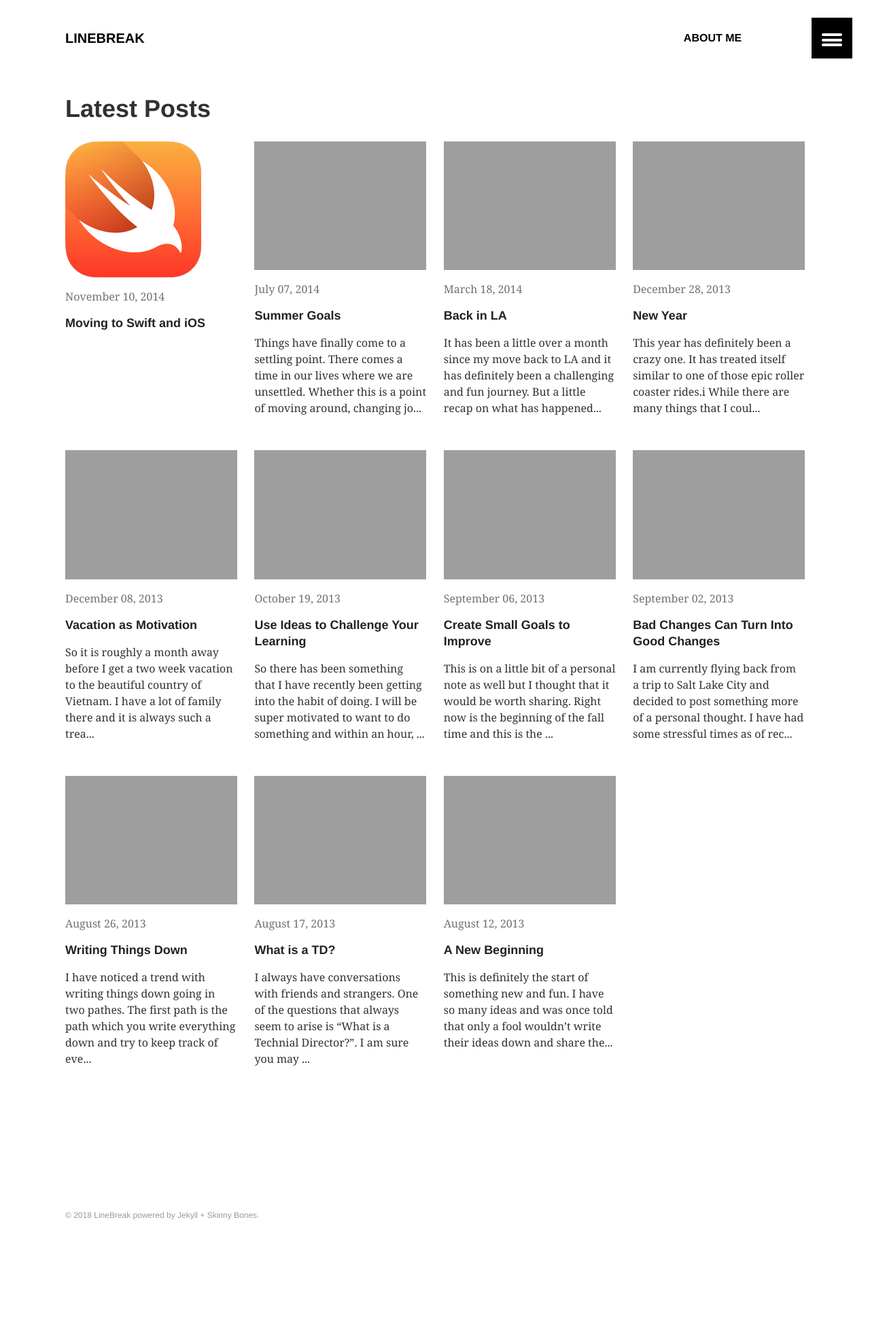
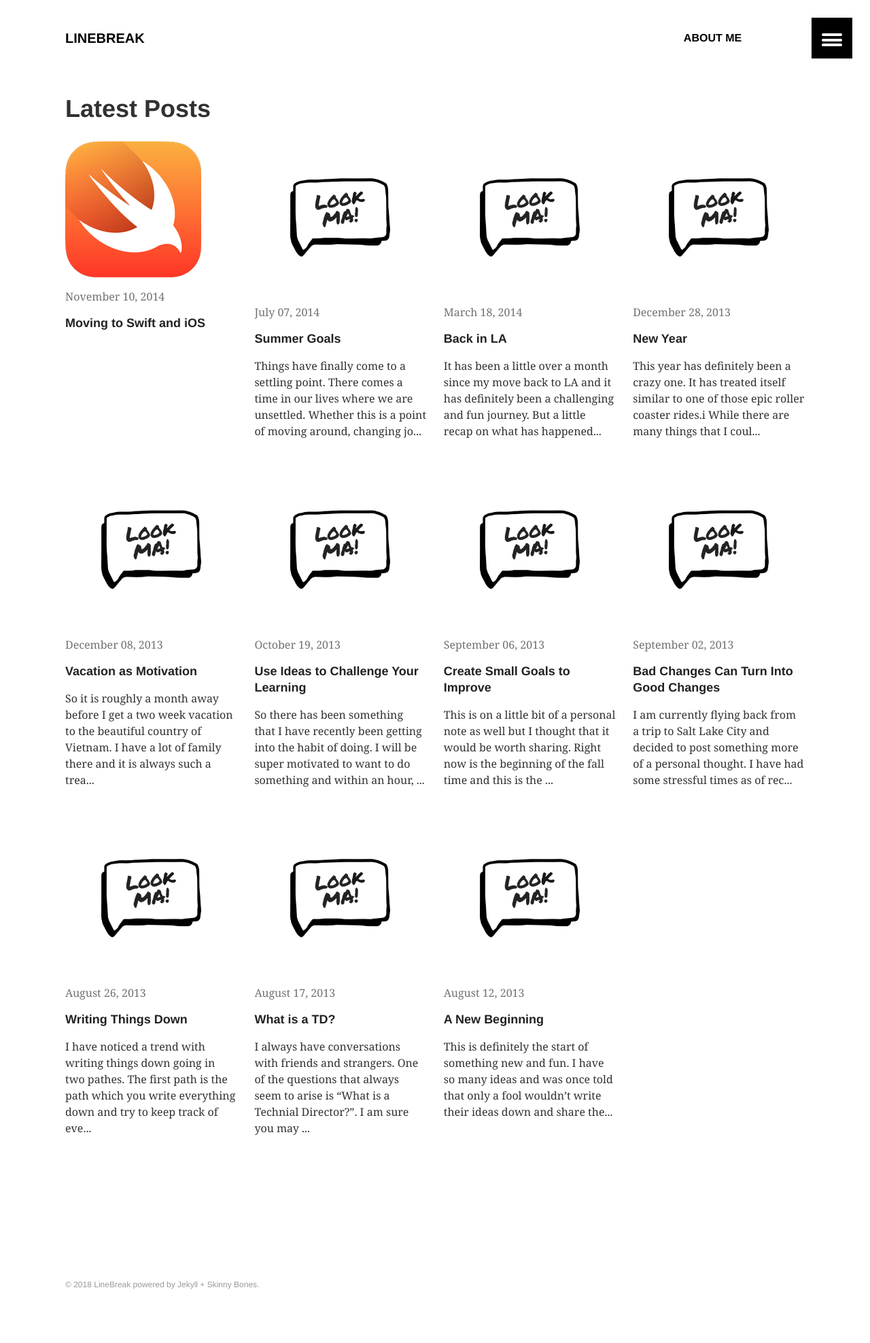
Before and after one commit to Munk801/munk801.github.io, a Jekyll site: the page built from index.md, in a window 1280 px wide. Shown: the whole page at 68% size. Built offline with Jekyll 4.4.1, drawn with Linux system fonts in a browser that asks for light colours; before the commit the page ends 1873 px from its top, so only the background shows below that.

Commit message:
Added default image configuration

```diff
--- a/_config.yml
+++ b/_config.yml
@@ -3,7 +3,7 @@
 title: LineBreak
 description: Every new line has a purpose
 logo: # 120x120 px default image used for Twitter summary card
-teaser: # 400x250 px default teaser image used in image archive grid
+teaser: default.png # 400x250 px default teaser image used in image archive grid
 locale:
 url: http://munk801.github.io
 # url: http://localhost:4000
```
Also changed, not shown: images/default.png (added), 2 other files.
